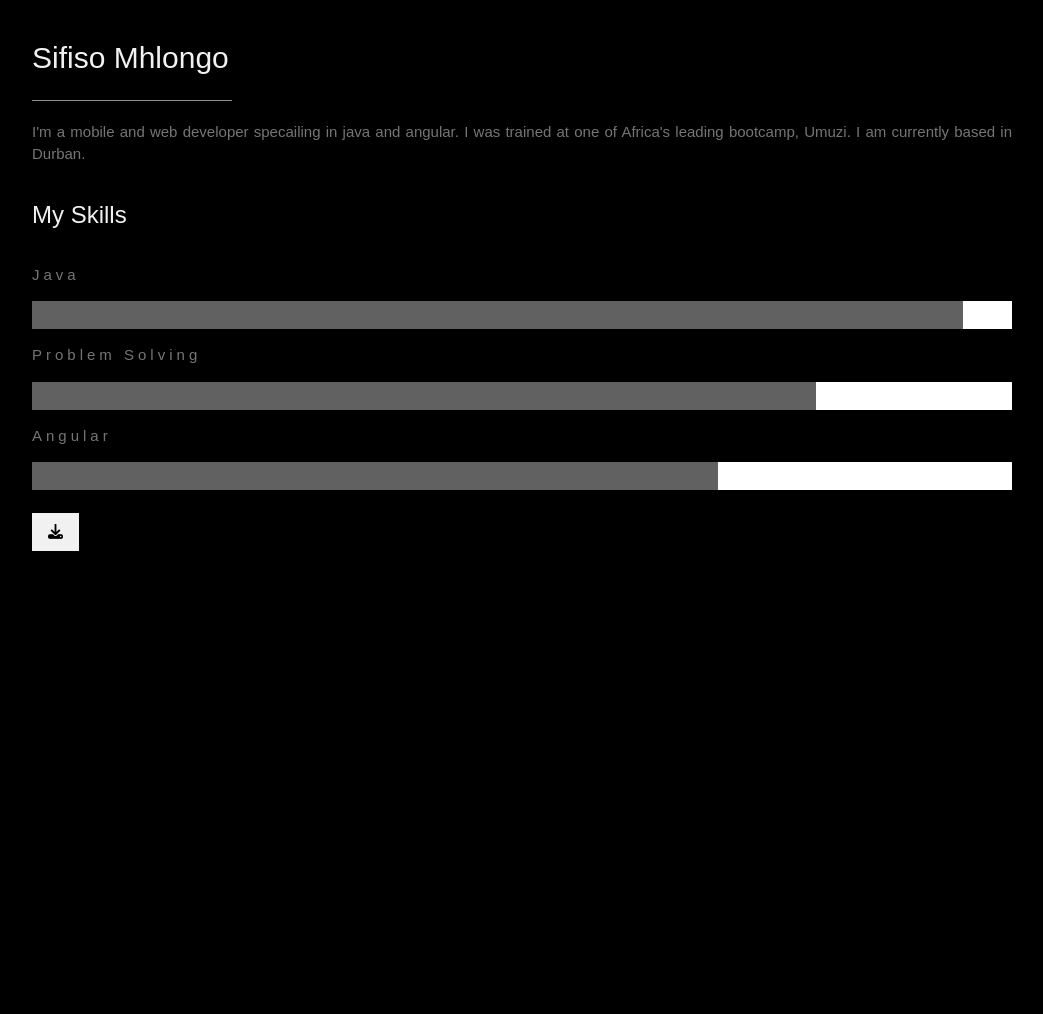
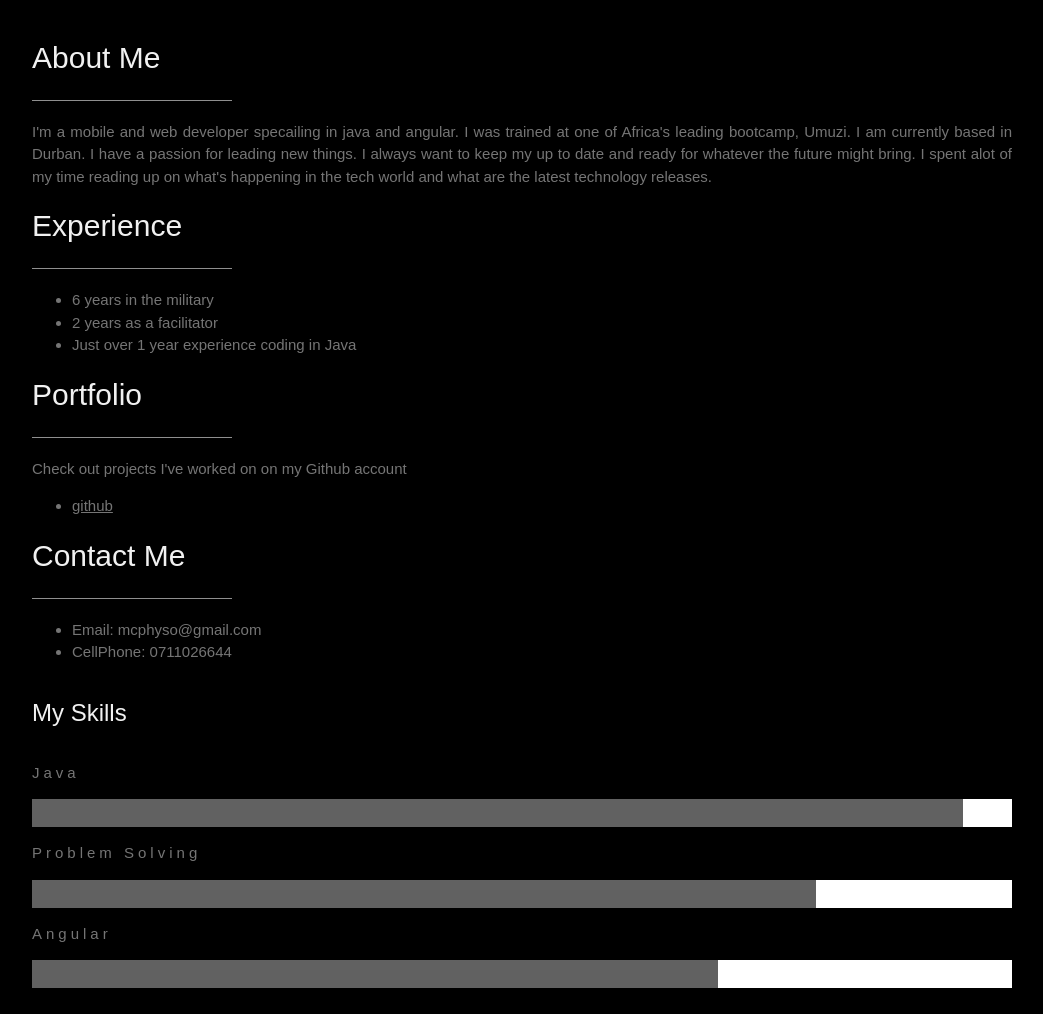
Before and after one commit to Cphyso/firstwebsite, a plain HTML site: page index.html in a window 1280 px wide. Shown: the part 1200-2214 px from the top of the page, without its empty margins (178-1221 px from the left). Before the commit the page ends 1763 px from the top, so only its background shows below. Drawn offline with nearby package versions, Linux system fonts and the light colour scheme; a web font is replaced by a local one.

Commit message:
revised website

```diff
--- a/index.html
+++ b/index.html
@@ -31,6 +31,10 @@
       <i class="fa fa-futbol-o w3-xlarge"></i>
       <p>skills</p>
     </a>
+    <a href="#contact" class="w3-bar-item w3-button w3-padding-large w3-hover-black">
+      <i class="fa fa-futbol-o w3-xlarge"></i>
+      <p>contact me</p>
+    </a>
   </nav>
     <div class="w3-top w3-hide-large w3-hide-medium" id="MyNav">
       <div class="w3-bar w3-black w3-opacity w3-hover-opacity-off w3-center w3-small">
@@ -50,10 +54,43 @@
         <img src="./images/propic.jpg" alt="myPic" class="w3-image" width="990" height="1122">
       </header>
       <div class="w3-content w3-justify w3-text-grey w3-padding-65" id="about">
-        <h2 class="w3-text-light-grey">Sifiso Mhlongo</h2>
+        <h2 class="w3-text-light-grey">About Me</h2>
         <hr style="width: 200px" class="w3-opacity">
-        <p>I'm a mobile and web developer specailing in java and angular. I was trained at one of Africa's leading bootcamp, Umuzi. I am currently based in Durban.</p>
-        <h3 class="w3-padding-16 w3-text-light-grey">My Skills</h3>
+        <p>I'm a mobile and web developer specailing in java and angular.
+          I was trained at one of Africa's leading bootcamp, Umuzi.
+          I am currently based in Durban. I have a passion for leading new things. I always want to keep my up to date and ready for whatever the future might bring. I spent alot of my time reading up on what's happening in the tech world and what are the latest technology releases.</p>
+        </div>
+        <div class="w3-content w3-justify w3-text-grey w3-padding-65" id="experience">
+          <h2 class="w3-text-light-grey">Experience</h2>
+          <hr style="width: 200px" class="w3-opacity">
+          <p>
+            <ul>
+              <li>6 years in the military</li>
+              <li>2 years as a facilitator</li>
+              <li>Just over 1 year experience coding in Java</li>
+            </ul>
+          </p>
+          </div>
+          <div class="w3-content w3-justify w3-text-grey w3-padding-65" id="about">
+            <h2 class="w3-text-light-grey">Portfolio</h2>
+            <hr style="width: 200px" class="w3-opacity">
+            <p>Check out projects I've worked on on my Github account<br>
+            <ul><a href="https://github.com/Cphyso">
+              <li>github</li>
+            </a>
+            </ul></p>
+            <div class="w3-content w3-justify w3-text-grey w3-padding-65" id="contact">
+              <h2 class="w3-text-light-grey">Contact Me</h2>
+              <hr style="width: 200px" class="w3-opacity">
+              <p>
+                <ul>
+                  <li>Email: mcphyso@gmail.com</li>
+                  <li>CellPhone: 0711026644</li>
+                </ul>
+              </p>
+            </div>
+            <div class="w3-content w3-justify w3-text-grey w3-padding-65" id="skills">
+          <h3 class="w3-padding-16 w3-text-light-grey">My Skills</h3>
         <p class="w3-wide">Java</p>
         <div class="w3-white">
           <div class="w3-dark-grey" style="height: 28px;width: 95%">
@@ -69,11 +106,12 @@
           <div class="w3-dark-grey" style="height: 28px;width: 70%">
           </div>
         </div>
+      </div>
         <br>
-        <button class="w3-button w3-light-grey w3-padding-large-section">
+        <!-- <button class="w3-button w3-light-grey w3-padding-large-section">
           <i class="fa fa-download"></i>
-        </button>
-      </div>
+        </button> -->
+
 
     </div>
 </body>
```
